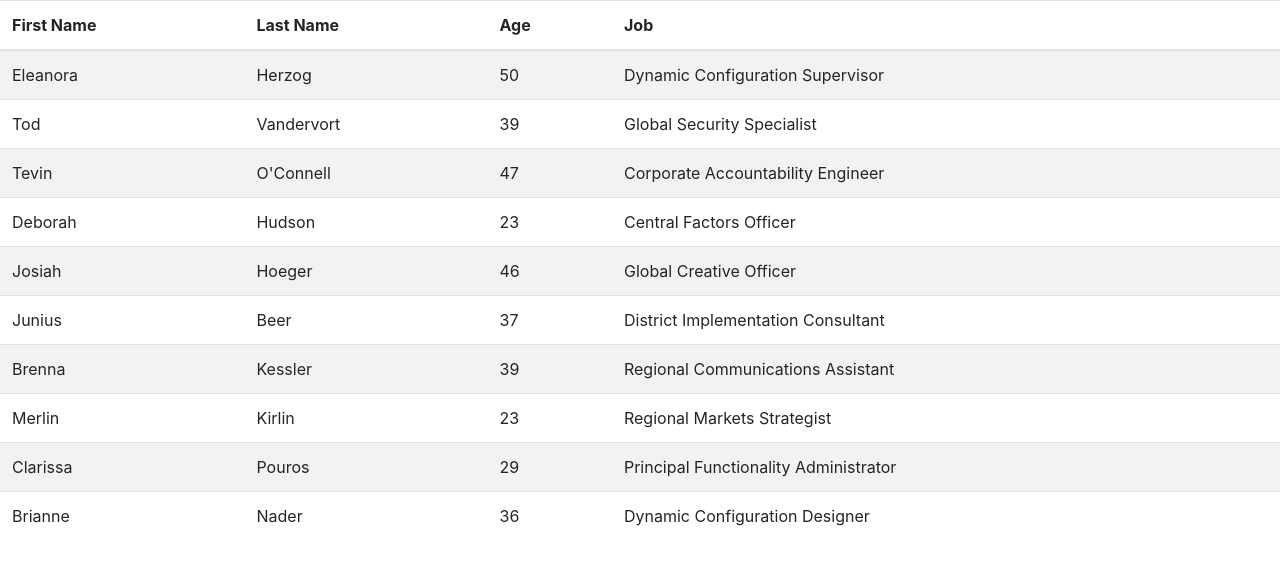
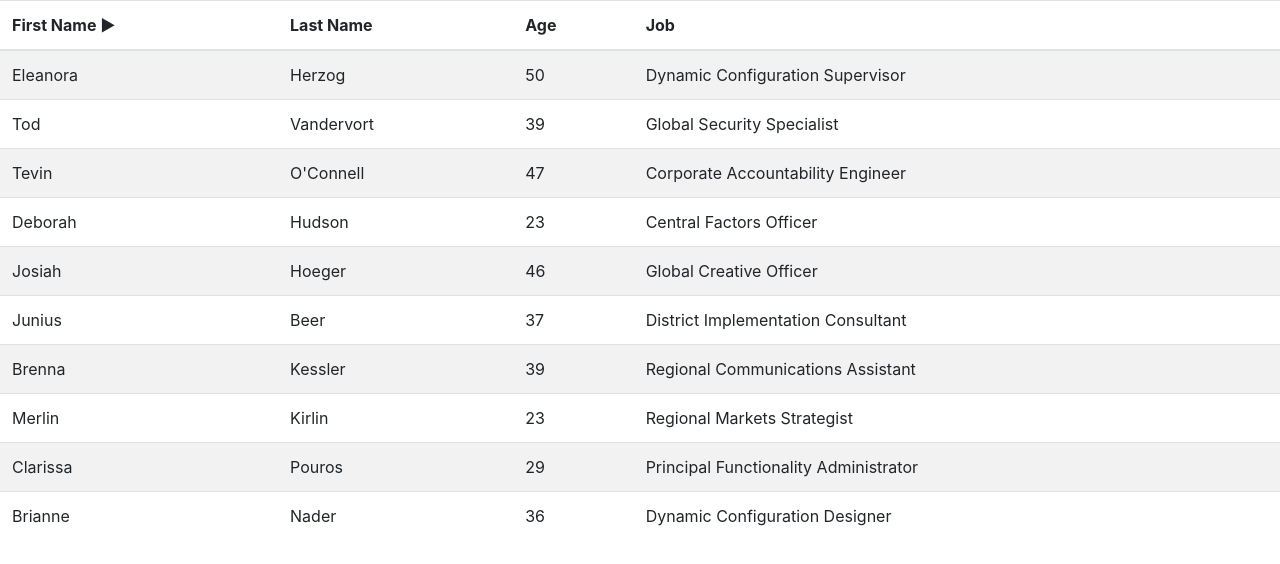
Before and after one commit to letzabelin/tables, a React (Create React App) app: page / in a window 1280 px wide. Shown: the top 564 px of the page. Built offline with nearby package versions, Linux system fonts and the light colour scheme.

Commit message:
add sorting by first name

```diff
--- a/package.json
+++ b/package.json
@@ -41,6 +41,7 @@
     ]
   },
   "devDependencies": {
-    "faker": "^5.4.0"
+    "faker": "^5.4.0",
+    "lodash": "^4.17.21"
   }
 }
--- a/src/components/Table.jsx
+++ b/src/components/Table.jsx
@@ -1,42 +1,79 @@
 import React from 'react';
+import _ from 'lodash';
 import { useSelector, useDispatch } from 'react-redux';
 import { Table } from 'react-bootstrap';
 
 import { actions } from '../slices';
+import paginate from '../utils/paginate.js';
 
 export default () => {
   const data = useSelector((state) => state.main.data);
+  const order = useSelector((state) => state.filters.order);
+  const { currentPage, quantity } = useSelector((state) => state.pages);
+
+  const dispatch = useDispatch();
+
+  const {
+    filtersActions: { asc, desc, base },
+  } = actions;
+
+  const arrows = {
+    asc: <span>&#9650;</span>,
+    desc: <span>&#9660;</span>,
+    base: <span>&#9658;</span>,
+  };
+
+  const changeOrder = (evt) => {
+    const orders = {
+      asc: () => {
+        dispatch(desc());
+      },
+      desc: () => {
+        dispatch(base());
+      },
+      base: () => {
+        dispatch(asc());
+      },
+    };
+
+    orders[order]();
+  };
+
+  const displayData = (arr) => {
+    const data = [...arr];
+    const splicedArr = paginate(data, currentPage, quantity);
+    const descendingArr = _.sortBy(splicedArr, ({ firstName }) => firstName);
+    const ascendingArr = [...descendingArr].reverse();
+
+    const mappings = {
+      asc: ascendingArr,
+      desc: descendingArr,
+      base: splicedArr,
+    };
+
+    return mappings[order].map(({ firstName, lastName, age, job, uuid }) => (
+      <tr key={uuid}>
+        <td>{firstName}</td>
+        <td>{lastName}</td>
+        <td>{age}</td>
+        <td>{job}</td>
+      </tr>
+    ));
+  };
 
   return (
     <Table hover striped>
       <thead>
         <tr>
-          <th style={{ cursor: 'pointer' }} onClick={() => console.log('First Name')}>
-            First Name
+          <th style={{ cursor: 'pointer' }} onClick={changeOrder}>
+            First Name {arrows[order]}
           </th>
-          <th style={{ cursor: 'pointer' }} onClick={() => console.log('Last Name')}>
-            Last Name
-          </th>
-          <th style={{ cursor: 'pointer' }} onClick={() => console.log('Age')}>
-            Age
-          </th>
-          <th style={{ cursor: 'pointer' }} onClick={() => console.log('Job')}>
-            Job
-          </th>
+          <th>Last Name</th>
+          <th>Age</th>
+          <th>Job</th>
         </tr>
       </thead>
-      <tbody>
-        {data.map(({ firstName, lastName, age, job, uuid }) => {
-          return (
-            <tr key={uuid}>
-              <td>{firstName}</td>
-              <td>{lastName}</td>
-              <td>{age}</td>
-              <td>{job}</td>
-            </tr>
-          );
-        })}
-      </tbody>
+      <tbody>{displayData(data)}</tbody>
     </Table>
   );
 };
--- a/src/slices/filters.js
+++ b/src/slices/filters.js
@@ -12,6 +12,9 @@ const slice = createSlice({
     desc: (state) => {
       state.order = 'desc';
     },
+    base: (state) => {
+      state.order = 'base';
+    },
   },
 });
 
--- /dev/null
+++ b/src/utils/paginate.js
@@ -0,0 +1,3 @@
+export default (arr, page, count) => {
+  return arr.splice(page * count - count, count);
+};
```
Also changed, not shown: 2 other files (tests, documents, lock files or other folders).
